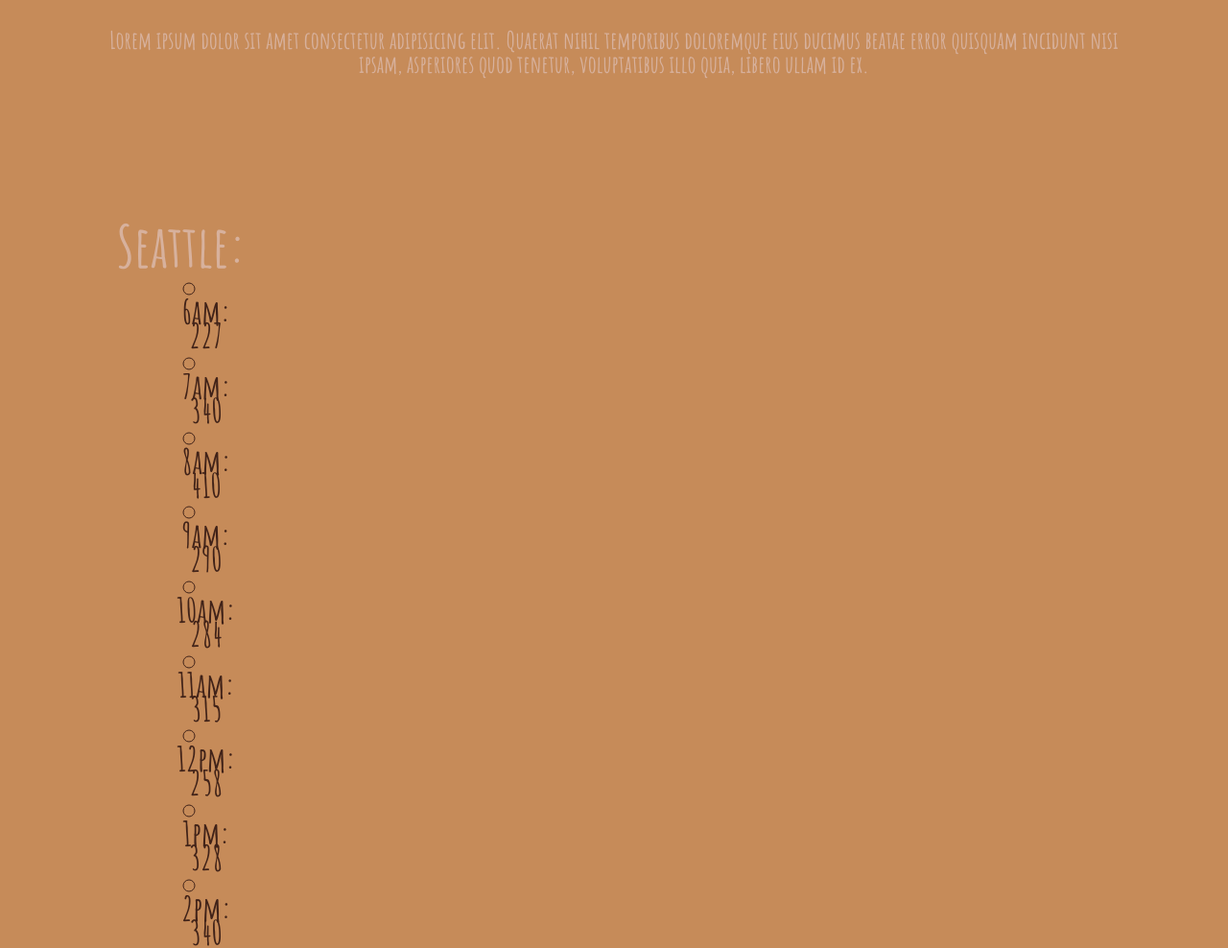
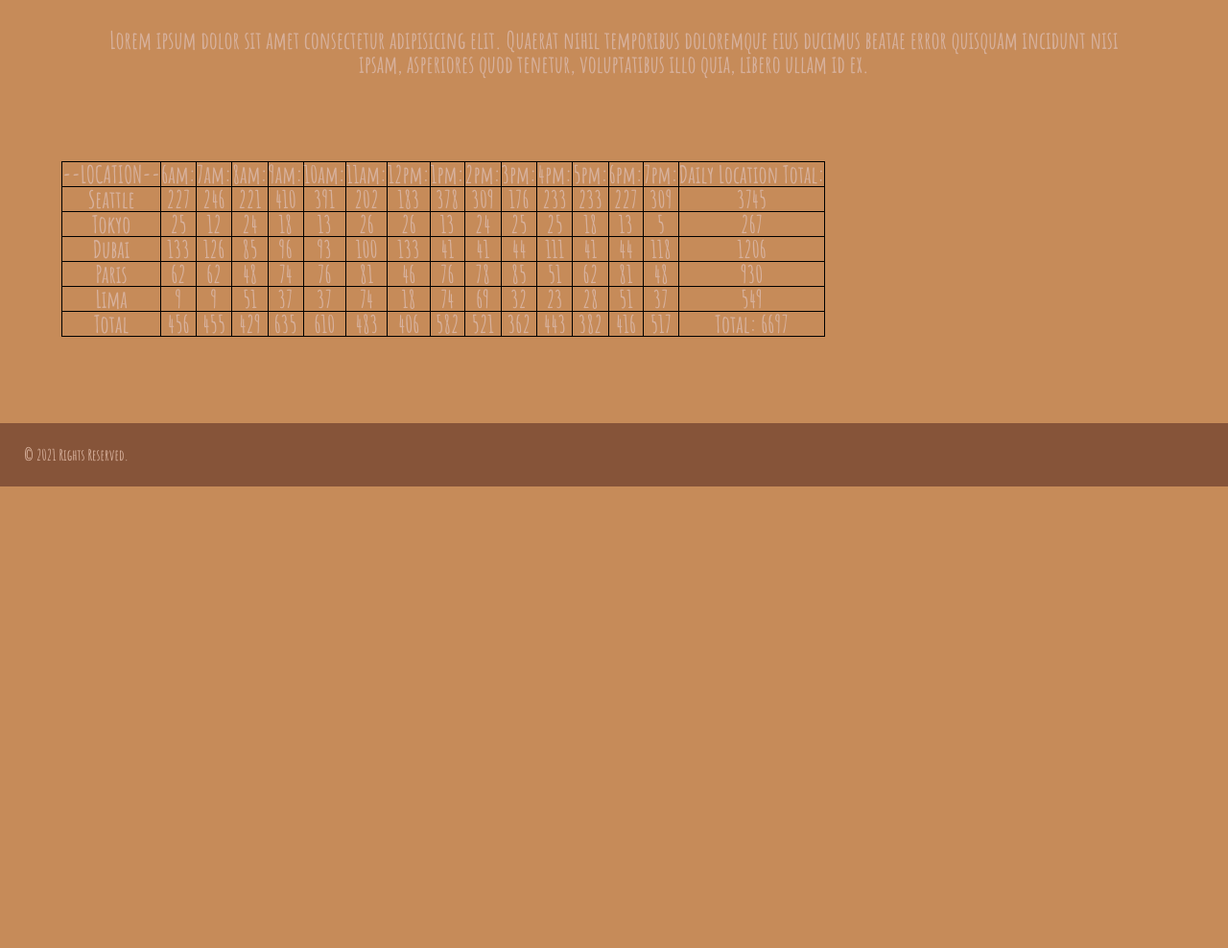
Before and after one commit to MusaabShalaldeh/cookie-stand, a plain HTML site: page sales.html in a window 1280 px wide. Shown: the part 646-1634 px from the top of the page at 96% size. After the commit the page ends 1153 px from the top, so only its background shows below. Drawn offline with Linux system fonts and the light colour scheme.

Commit message:
implemented construction function and tables

```diff
--- a/CSS/style.css
+++ b/CSS/style.css
@@ -84,3 +84,8 @@
     padding: 25px;
     margin-top: 7%;
 }
+/* for tables */
+
+table, th, td {
+    border: 1px solid black;
+}
--- a/Js/app.js
+++ b/Js/app.js
@@ -1,93 +1,149 @@
 'use strict'
 
-let workHours = ['6am: ','7am: ','8am: ','9am: ','10am: ','11am: ','12pm: ',
-                    '1pm: ','2pm: ','3pm: ','4pm: ','5pm: ','6pm: ','7pm: ']
+let workHours = ['6am: ', '7am: ', '8am: ', '9am: ', '10am: ', '11am: ', '12pm: ',
+    '1pm: ', '2pm: ', '3pm: ', '4pm: ', '5pm: ', '6pm: ', '7pm: '];
 
 
-let Seattle = {
-    locationName: "Seattle",
-    minCust:25,
-    maxCust:65,
-    avgSales:6.3,
+let locations = [];
+
+let hourlyTotal = [];
+
+let totalOfTotals = 0;
+
+function ShopLocation(locationName, minCust, maxCust, avgSales) {
+    this.locationName = locationName;
+    this.minCust = minCust;
+    this.maxCust = maxCust;
+    this.avgSales = avgSales;
+
+    this.sales = [];
+
+    locations.push(this);
 }
 
-let Tokyo = {
-    locationName: "Tokyo",
-    minCust:3,
-    maxCust:24,
-    avgSales:1.2,
+let Seattle = new ShopLocation('Seattle', 25, 65, 6.3);
+let Tokyo = new ShopLocation('Tokyo', 3, 24, 1.2);
+let Dubai = new ShopLocation('Dubai', 11, 38, 3.7);
+let Paris = new ShopLocation('Paris', 20, 38, 2.3);
+let Lima = new ShopLocation('Lima', 2, 16, 4.6);
+
+
+
+
+
+ShopLocation.prototype.renderToTable = function (table) {
+
+    let newRow = document.createElement('tr');
+    table.appendChild(newRow);
+
+    let _locationName = document.createElement('th');
+    newRow.appendChild(_locationName);
+    _locationName.textContent = this.locationName;
+
+    let totalForToday = 0;
+
+    for (let i = 0; i < workHours.length; i++) {
+
+        let randomValue = Math.round(randomNum(this.minCust, this.maxCust) * this.avgSales);
+        totalForToday += randomValue;
+        this.sales.push(randomValue);
+
+        let tableData = document.createElement('td')
+        newRow.appendChild(tableData);
+        tableData.textContent = randomValue;
+    }
+
+    let lastElement = document.createElement('td');
+    newRow.appendChild(lastElement);
+    lastElement.textContent = totalForToday;
 }
 
-let Dubai = {
-    locationName: "Dubai",
-    minCust:11,
-    maxCust:38,
-    avgSales:3.7,
-}
-
-let Paris = {
-    locationName: "Paris",
-    minCust:20,
-    maxCust:38,
-    avgSales:2.3,
-}
-
-
-let Lima = {
-    locationName: "Lima",
-    minCust:2,
-    maxCust:16,
-    avgSales:4.6,
-}
-
-//using this to make my life easier, I know this is for tomorrow's lab
-function PrintOutInformation(object)
+function calculateHourlyTotal()
 {
-    let parent = document.getElementById("InfoContainer");
-    let header = document.createElement("h3");
-    let selfContainer = document.createElement("div");
-    let unorderedList = document.createElement('ul');
-
-
-    parent.appendChild(selfContainer);
-    selfContainer.appendChild(header);
-    selfContainer.appendChild(unorderedList);
-
-    header.textContent = object.locationName+':';
-
-    let total = 0;
+    totalOfTotals = 0;
 
     for (let i = 0; i < workHours.length; i++) {
-        let listItem = document.createElement("li");
-        let randomValue = Math.round(randomNum(object.minCust, object.maxCust) * object.avgSales);
-        total += randomValue;
-        listItem.textContent = workHours[i] + randomValue;
-        unorderedList.appendChild(listItem);
+
+        let sumForThisInstace = 0;
+
+        for (let _i = 0; _i < locations.length; _i++) {
+
+            sumForThisInstace += locations[_i].sales[i];
+        }
+
+        hourlyTotal.push(sumForThisInstace);
+
+        totalOfTotals += sumForThisInstace;
     }
-
-    let listItem = document.createElement("li");
-    listItem.textContent = "Total: "+total;
-    unorderedList.appendChild(listItem);
 }
 
 
 
-PrintOutInformation(Seattle);
-PrintOutInformation(Tokyo);
-PrintOutInformation(Dubai);
-PrintOutInformation(Paris);
-PrintOutInformation(Lima);
+
+function makeATable() {
+    let parent = document.getElementById("InfoContainer");
+    let table = document.createElement('table');
+    parent.appendChild(table);
+
+    //create top row
+    let hoursRow = document.createElement('tr');
+    table.appendChild(hoursRow);
+
+
+    let blank = document.createElement('th');
+    hoursRow.appendChild(blank);
+    blank.textContent = '--LOCATION--';
+
+    for (let i = 0; i < workHours.length; i++) {
+        let tableHeader = document.createElement('th');
+        hoursRow.appendChild(tableHeader);
+        tableHeader.textContent = workHours[i];
+    }
+
+    let totalDaily = document.createElement('th');
+    hoursRow.appendChild(totalDaily);
+    totalDaily.textContent = 'Daily Location Total:';
+    //-----------------------------------------------
+    Seattle.renderToTable(table);
+    Tokyo.renderToTable(table);
+    Dubai.renderToTable(table);
+    Paris.renderToTable(table);
+    Lima.renderToTable(table);
+
+
+
+    //create bottom row
+
+    calculateHourlyTotal();
+
+    let totalsRow = document.createElement('tr');
+    table.appendChild(totalsRow);
+
+    let totalForEachHour = document.createElement('th');
+    totalsRow.appendChild(totalForEachHour);
+    totalForEachHour.textContent = 'Total';
+
+    for (let i = 0; i < workHours.length; i++) {
+
+        let tableHeader = document.createElement('th');
+        totalsRow.appendChild(tableHeader);
+        tableHeader.textContent = hourlyTotal[i];
+    }
+
+    let endTotal = document.createElement('td');
+    totalsRow.appendChild(endTotal);
+    endTotal.textContent = 'Total: '+totalOfTotals;
+
+    //-----------------------------------------------
+}
+
+
+makeATable();
 
 
 //-------------------------------------------
 //Helper Functions
-function getRandomIntInclusive(min, max) {
-    min = Math.ceil(min);
-    max = Math.floor(max);
-    return Math.floor(Math.random() * (max - min + 1) + min); //The maximum is inclusive and the minimum is inclusive
-  }
-
-  function randomNum(min,max){
+function randomNum(min, max) {
     return Math.floor(Math.random() * (max - min + 1) + min);
 }
 //-------------------------------------------
```
